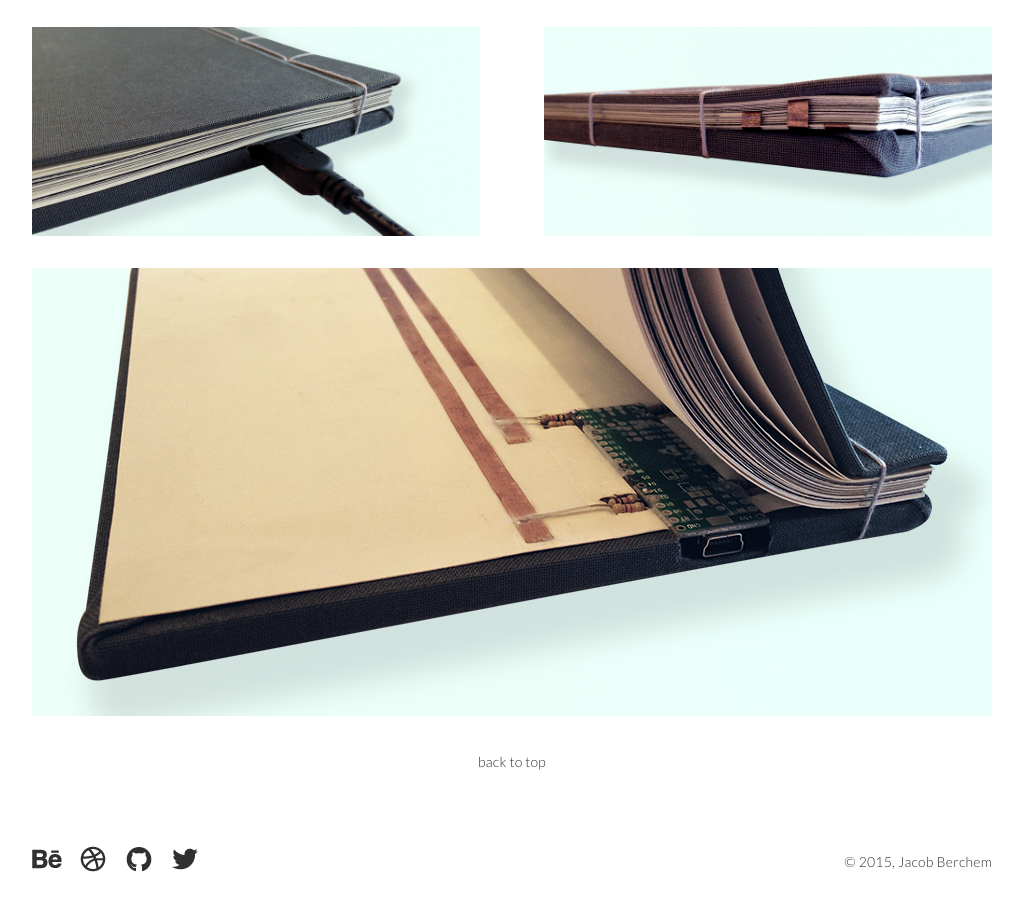
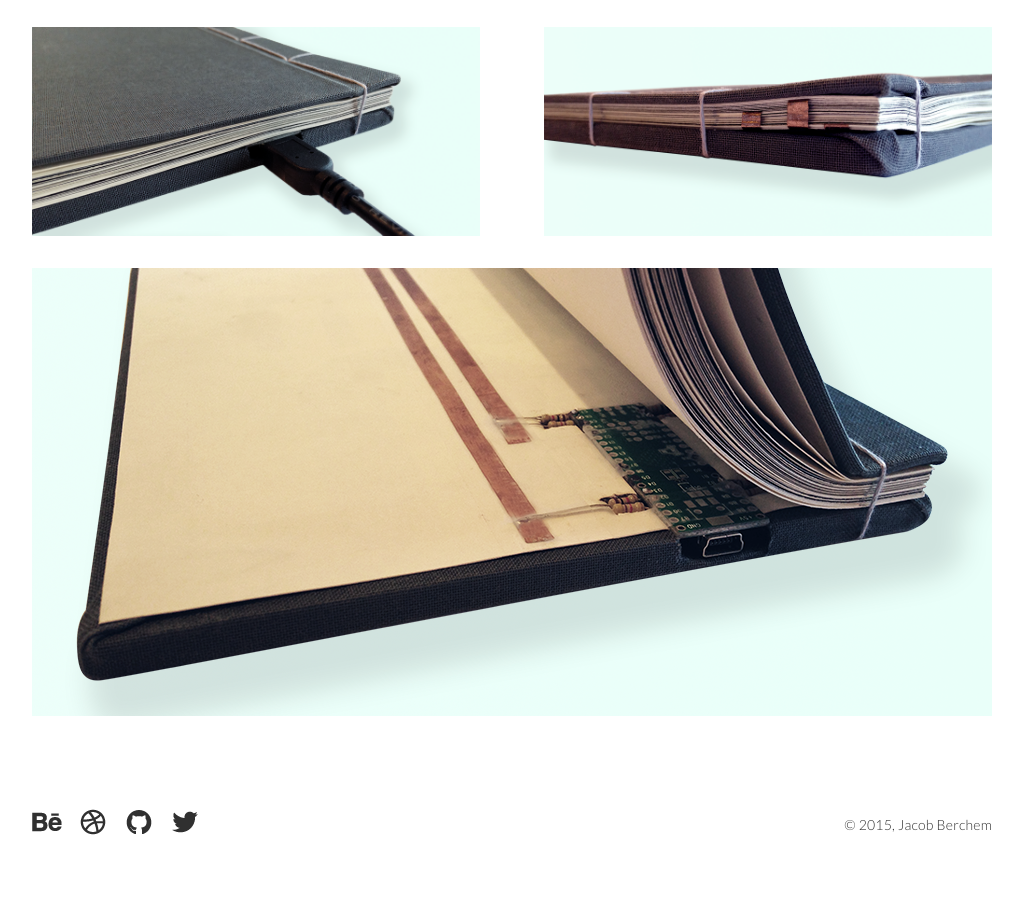
Before and after one commit to vpineda7/jakeberkuwmad.github.io, a Jekyll site: the page built from underwood-specimen/index.html, in a window 1280 px wide and 900 px high, scrolled down 5085 px. Shown: the whole window, without its empty margins (128-1151 px from the left). Built offline with Jekyll 4.4.1, drawn with Linux system fonts in a browser that asks for light colours; after the commit the page ends 5948 px from its top, so only the background shows below that.

Commit message:
Removed back to top button

```diff
--- a/underwood-specimen/index.html
+++ b/underwood-specimen/index.html
@@ -61,5 +61,4 @@ color:        id="underwood-color"
   <img src="/images/plugged-in.png" alt="USB cord plugged into the book" id="plugged-in-image">
   <img src="/images/spine-cropped.png" alt="Close-up of spine of the book" id="spine-image">
   <img src="/images/teensy-cropped.png" alt="Close-up of Teensy microporcessor embedded in cover of the book" id="teensy-image">
-  <a href="#top"><h4>back to top</h4></a>
 </main>
```
